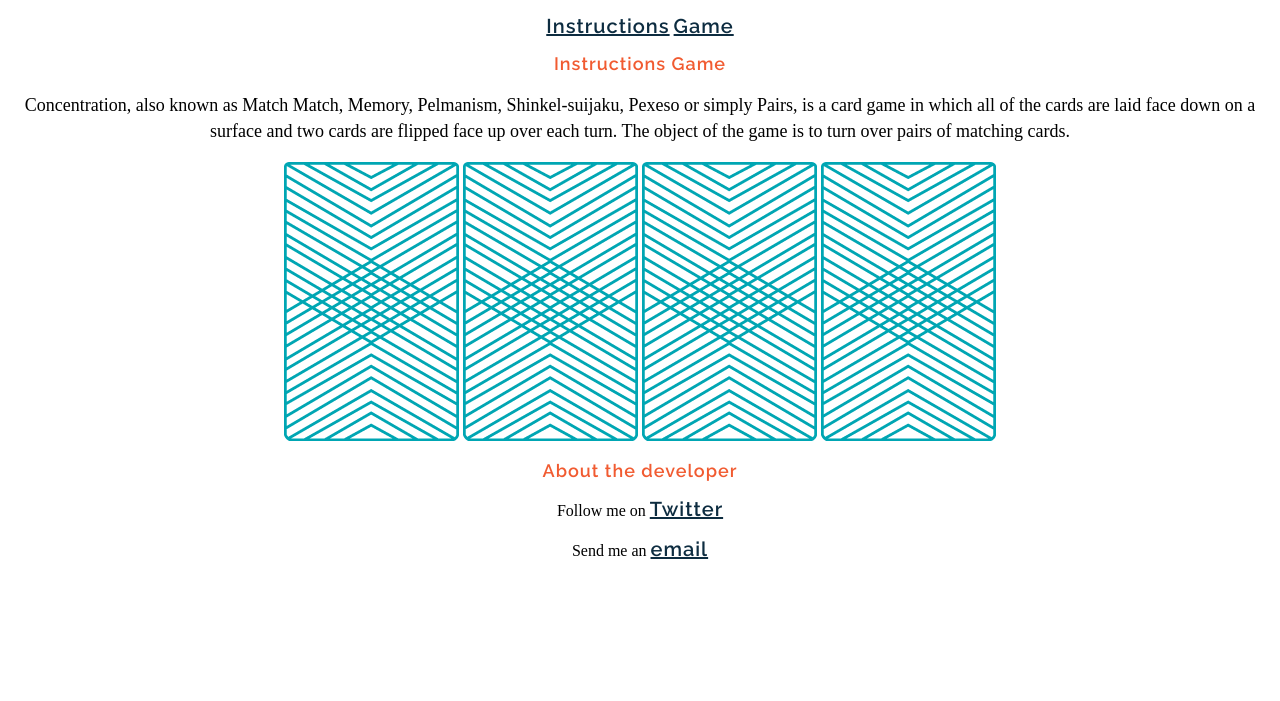
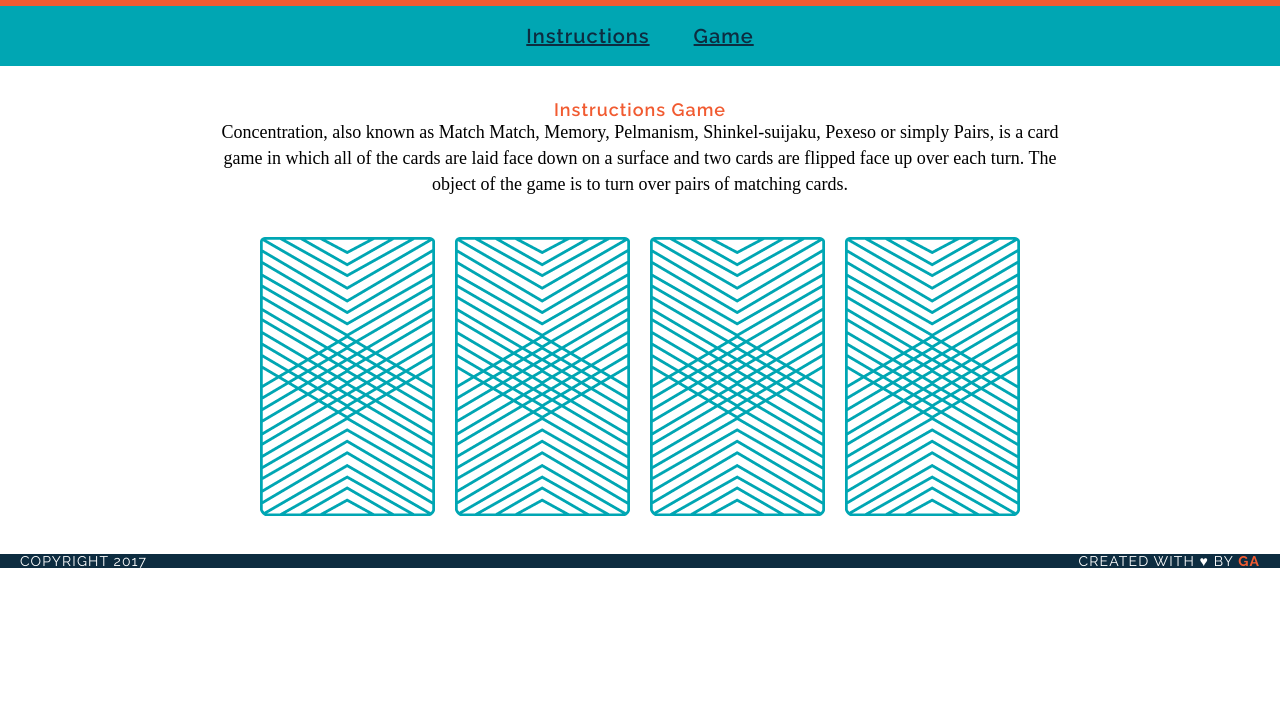
Before and after one commit to TheodoreRoos/wdi-fundamentals-memorygame, a plain HTML site: page memory_game/index.html in a window 1280 px wide. Shown: the part 99-800 px from the top of the page. Drawn offline with Linux system fonts and the light colour scheme; a web font is replaced by a local one.

Commit message:
Continued developement of websote for memory game.

```diff
--- /dev/null
+++ b/memory_game/css/reset.css
@@ -0,0 +1,48 @@
+/* http://meyerweb.com/eric/tools/css/reset/
+   v2.0 | 20110126
+   License: none (public domain)
+*/
+
+html, body, div, span, applet, object, iframe,
+h1, h2, h3, h4, h5, h6, p, blockquote, pre,
+a, abbr, acronym, address, big, cite, code,
+del, dfn, em, img, ins, kbd, q, s, samp,
+small, strike, strong, sub, sup, tt, var,
+b, u, i, center,
+dl, dt, dd, ol, ul, li,
+fieldset, form, label, legend,
+table, caption, tbody, tfoot, thead, tr, th, td,
+article, aside, canvas, details, embed,
+figure, figcaption, footer, header, hgroup,
+menu, nav, output, ruby, section, summary,
+time, mark, audio, video {
+	margin: 0;
+	padding: 0;
+	border: 0;
+	font-size: 100%;
+	font: inherit;
+	vertical-align: baseline;
+}
+/* HTML5 display-role reset for older browsers */
+article, aside, details, figcaption, figure,
+footer, header, hgroup, menu, nav, section {
+	display: block;
+}
+body {
+	line-height: 1;
+}
+ol, ul {
+	list-style: none;
+}
+blockquote, q {
+	quotes: none;
+}
+blockquote:before, blockquote:after,
+q:before, q:after {
+	content: '';
+	content: none;
+}
+table {
+	border-collapse: collapse;
+	border-spacing: 0;
+}
--- a/memory_game/css/style.css
+++ b/memory_game/css/style.css
@@ -1,9 +1,47 @@
+header {
+	background-color: #F15B31;
+	color: #FFFFFF;
+	padding: 30px 20px;
+}
+
+body {
+	text-align: center;
+	text-decoration: none;
+	margin: 0;
+}
+
+main {
+	width: 850px;
+	margin: 35px auto;
+}
+
+nav {
+	background-color: #00A6B3;
+	color: #FFFFFF;
+	padding: 20px 0;
+}
+
+footer {
+	text-transform: uppercase;
+	padding: 0 20px;
+	background-color: #0D2C40;
+	color: white;
+	font-size: 14px;
+	letter-spacing: .08em;
+	font-weight: 500;
+}
+
+img {
+	margin: 40px 8px 0 8px;
+}
+
 h1 {
 	font-family: "Raleway", sans-serif;
 	color: #0D2C40;
 	letter-spacing: 1px;
 	font-weight: 400;
 	font-size: 45px;
+	margin: 0;
 }
 
 h2 {
@@ -12,17 +50,6 @@ h2 {
 	letter-spacing: 1px;
 	font-weight: 600;
 	font-size: 18px;
-}
-
-#instructions {
-	font-family: "Droid Serif", sans-serif;
-	line-height: 26px;
-	font-size: 18px;
-}
-
-body {
-	text-align: center;
-	text-decoration: none;
 }
 
 p {
@@ -36,4 +63,40 @@ a {
 	letter-spacing: 1px;
 	font-weight: 600;
 	font-size: 20px;
+	margin: 0 20px;
+	border-bottom: 2px solid transparent;
 }
+
+a:hover {
+	border-color: white;
+}
+
+.copyright {
+	font-family: "Raleway", sans-serif;
+	float: left;
+}
+
+.message {
+	font-family: "Raleway", sans-serif;
+	float: right;
+}
+
+.name{
+	color: #F15B31;
+	font-weight: 700;
+}
+
+.clearfix:after {
+visibility: hidden;
+display: block;
+content: " ";
+clear: both;
+height: 0;
+font-size: 0;
+}
+
+#instructions {
+	font-family: "Droid Serif", sans-serif;
+	line-height: 26px;
+	font-size: 18px;
+}
--- a/memory_game/index.html
+++ b/memory_game/index.html
@@ -3,19 +3,22 @@
 <head>
 	<title>Memory Card Game</title>
 	<link href="https://fonts.googleapis.com/css?family=Droid+Serif|Raleway:400,500,600,700" rel="stylesheet">
+	<link rel="stylesheet" type="text/css" href="css/reset.css">
 	<link rel="stylesheet" type="text/css" href="css/style.css">
 	<style type="text/css">
 
 	</style>
 </head>
 <body>
+	<header>
+		<h1>Memory Game</h1>
+	</header>
 
-	<h1>Memory Game</h1>
-
-	<div>
+	<nav>
 		<a href="#">Instructions</a>
 		<a href="">Game</a>
-	</div>
+	</nav>
+	<main>
 		<div>
 			<h2>Instructions Game</h2>
 			<div id="instructions">
@@ -31,11 +34,10 @@
 			<img src="images/back.png" alt="King of Diamonds">
 			<img src="images/back.png" alt="King of Hearts">
 		</div>
-
-	<div id="developer">
-		<h2>About the developer</h2>
-		<p>Follow me on <a href="#">Twitter</a></p>
-		<p>Send me an <a href="mailto:fjodde98@gmail.com">email</a></p>
-	</div>
+	</main>
+	<footer class="clearfix">
+		<p class="copyright">Copyright 2017</p>
+		<p class="message">Created with &hearts; by <span class="name">GA</span></p>
+	</footer>
 </body>
 </html>
```
Lines whose indentation alone changed are shown as unchanged.
